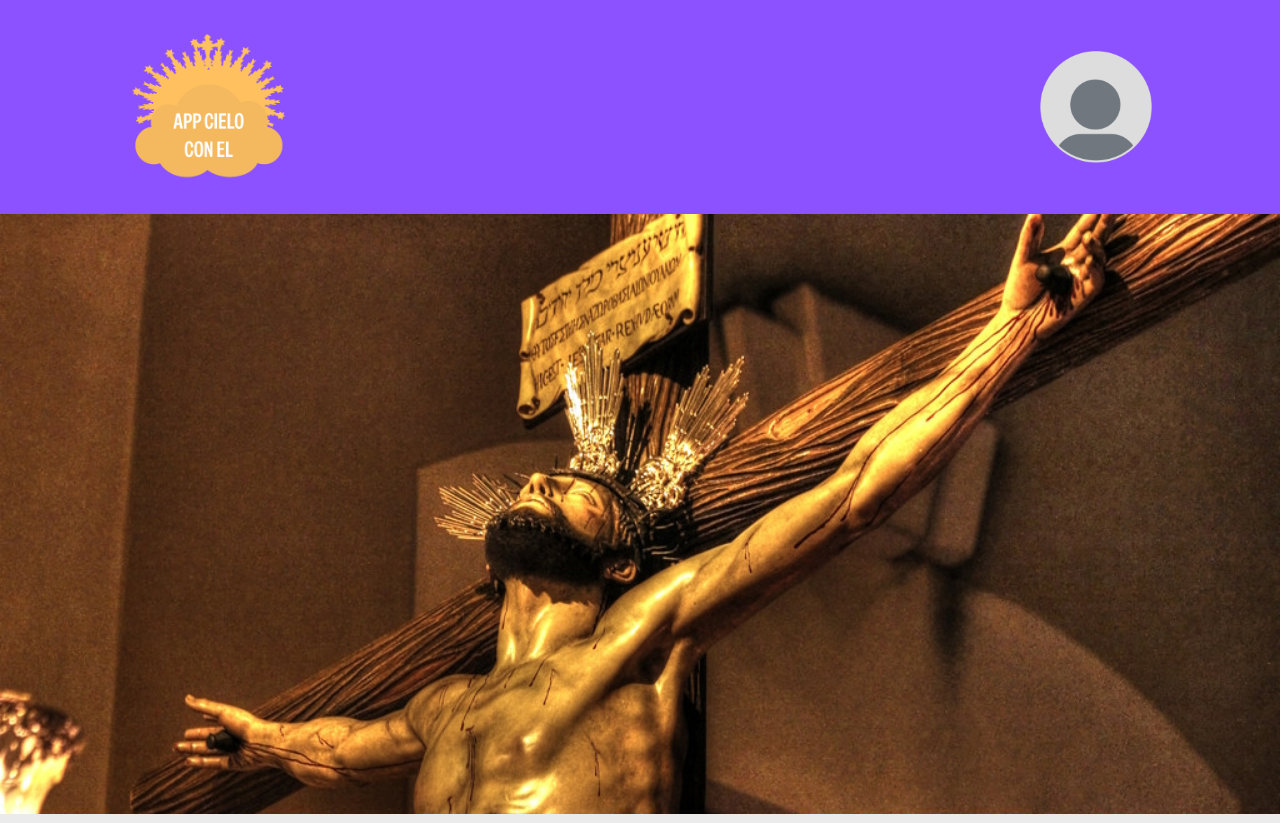
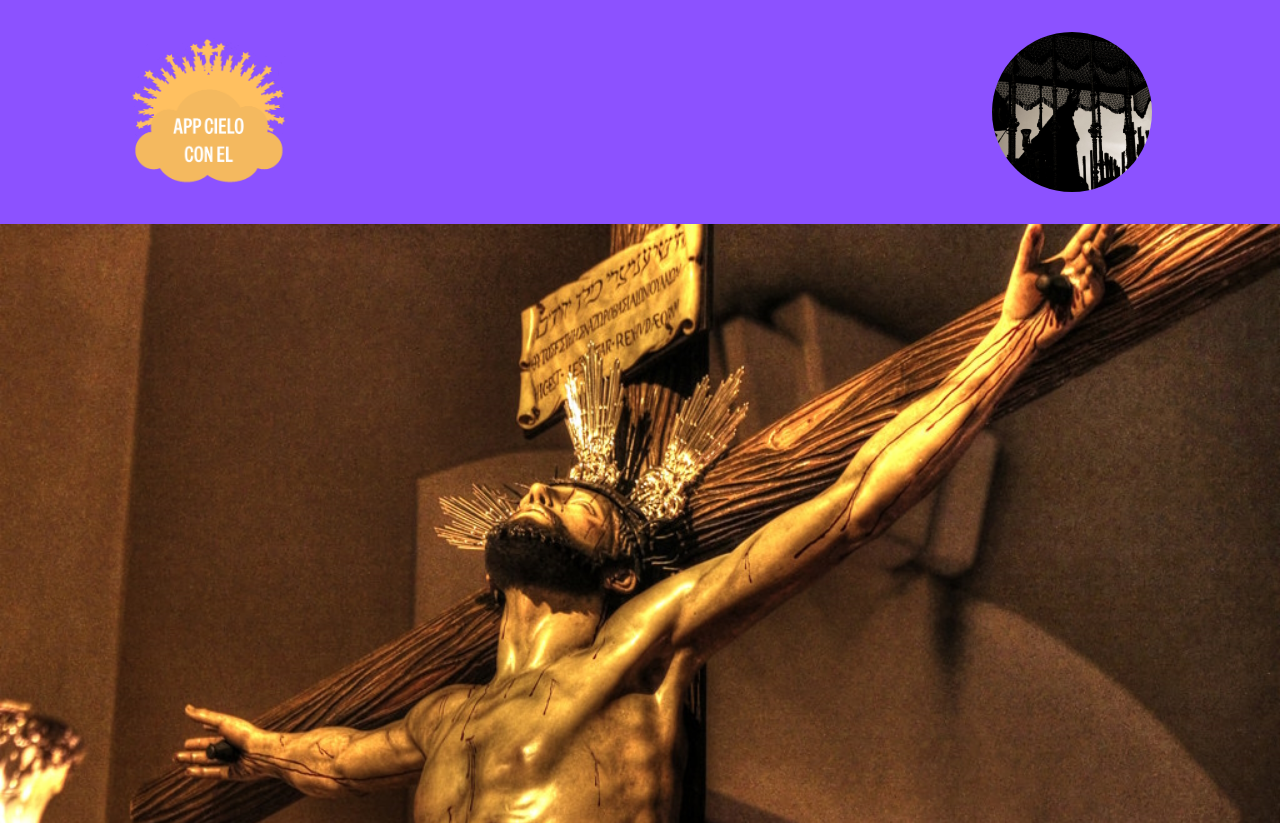
Before and after one commit to MiguelGuerraGalvez/appCieloConEl, a Laravel app: page /consejo in a window 1280 px wide. Shown: the top 823 px of the page. Run offline with Laravel 12, Linux system fonts and the light colour scheme; a user stored in the database is signed in; data comes from the database, SQL or seed files in the repository; style sheets or scripts are compiled from the project's sources; some libraries are stand-ins or nearby versions; some web fonts are replaced.

Commit message:
Imagen de usuario cículo

```diff
--- a/database/seeders/UserSeeder.php
+++ b/database/seeders/UserSeeder.php
@@ -17,7 +17,7 @@ class UserSeeder extends Seeder
 
         $u1->name = 'Miguel';
         $u1->email = 'miguel.guerra-galvez@iesruizgijon.com';
-        $u1->icon = 'Usuario_Default.png';
+        $u1->icon = 'HEADER_ENLACE_HERMANDADES.jpg';
         $u1->tel_number = 722783138;
         $u1->password = '12345678';
         $u1->rol = 'user';
--- a/resources/views/layouts/plantillaAppCieloConEl.blade.php
+++ b/resources/views/layouts/plantillaAppCieloConEl.blade.php
@@ -18,17 +18,19 @@
             </figure>
         </a>
         @if (Route::currentRouteName() !== 'welcome')
-        <figure class="w-[7rem] h-[7rem]">
+        <figure class="w-[10rem] h-[10rem] rounded-full overflow-hidden">
             <button id="openModal" class="focus:outline-none">
-                <img class="w-full h-full object-contain" src="@yield('logo')img/{{ Auth::user()->icon }}" alt="Usuario">
+                <img class="w-full h-full object-cover" src="@yield('logo')img/{{ Auth::user()->icon }}" alt="Usuario">
             </button>
         </figure>
             <!-- MODAL -->
             <div id="plantillaModal" class="fixed inset-0 bg-black/50 flex items-center justify-center z-50 hidden">
-                <div class="bg-[#8C52FF] text-center text-white p-8 rounded-lg max-w-lg w-[90%] relative">
+                <div class="bg-[#8C52FF] flex flex-col items-center text-center text-white p-8 rounded-lg max-w-lg w-[90%] relative">
                     <button id="closeModal" class="absolute top-2 right-2 text-white hover:text-gray-300 text-xl">&times;</button>
 
-                    <img class="w-full h-[10rem] lg:h-[15rem] object-contain" src="@yield('logo')img/{{ Auth::user()->icon }}" alt="Usuario">
+                    <figure class="w-[10rem] h-[10rem] lg:w-[15rem] lg:h-[15rem] rounded-full overflow-hidden">
+                        <img class="w-full h-full object-cover" src="@yield('logo')img/{{ Auth::user()->icon }}" alt="Usuario">
+                    </figure>
 
                     <h2 class="text-2xl font-bold mb-4 text-center">{{ Auth::user()->name }}</h2>
 
```
